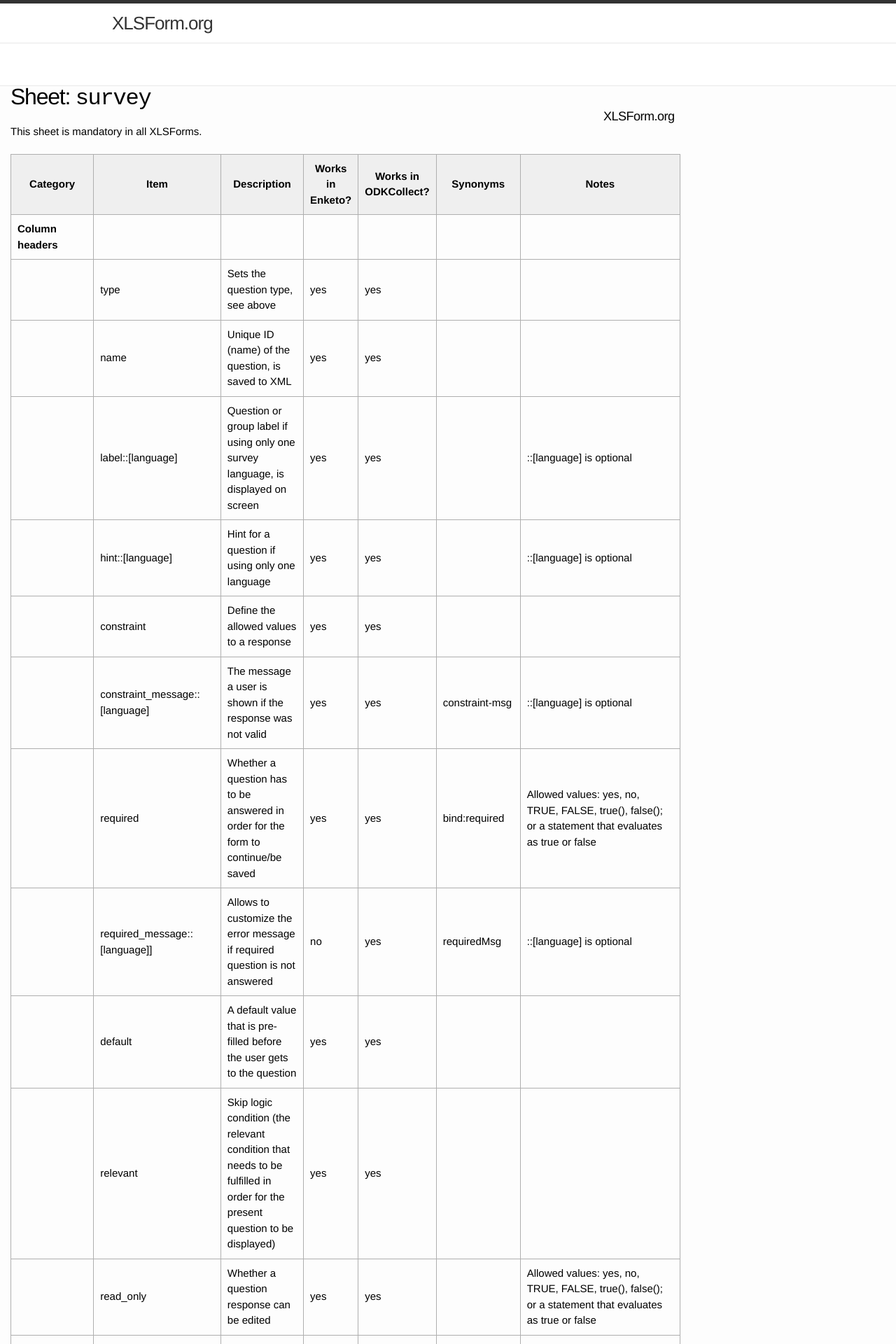
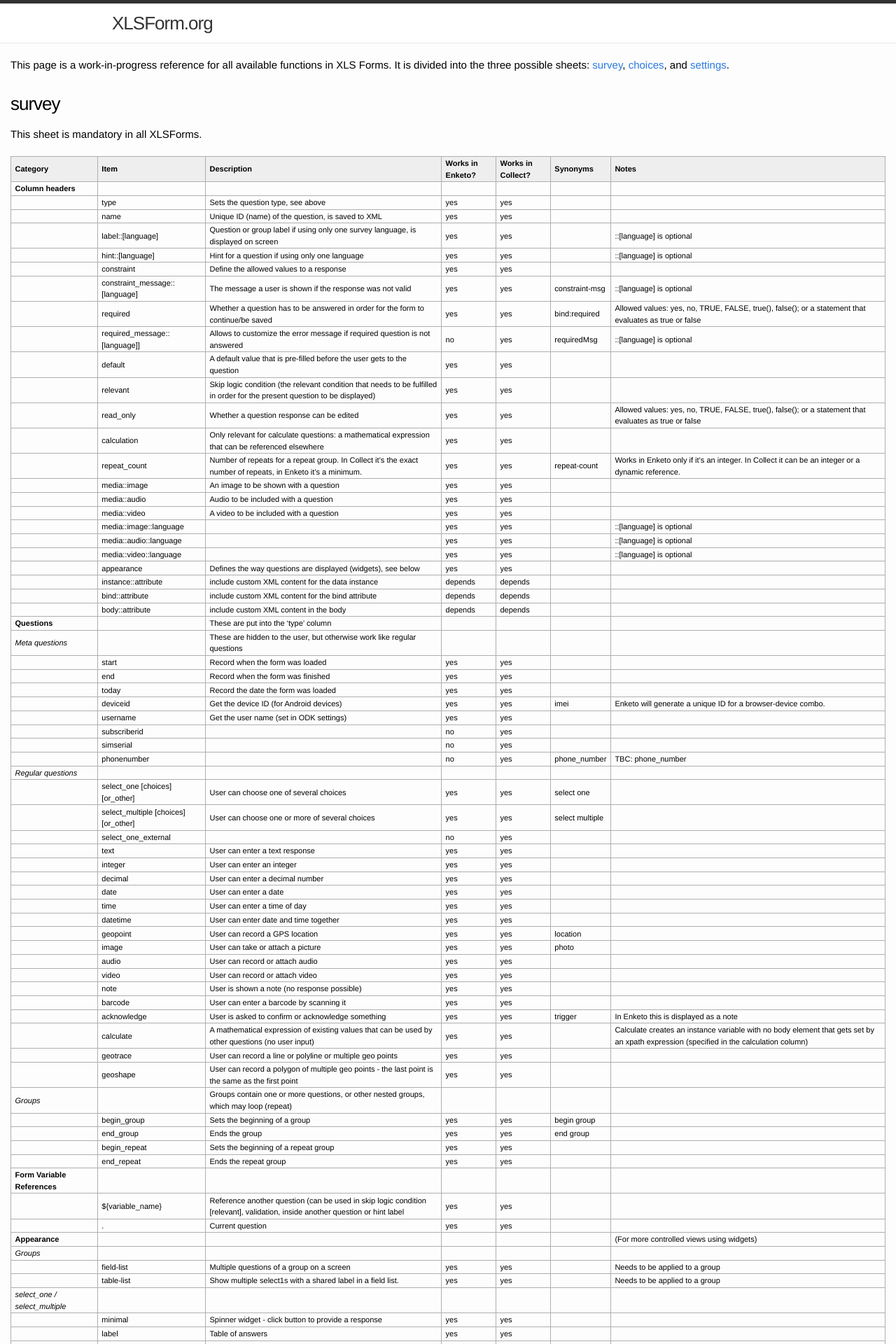
Before and after one commit to XLSForm/xlsform.github.io, a Jekyll site: the page built from ref-table.md, in a window 1280 px wide. Shown: the top 1920 px of the page at 70% size. Built offline with Jekyll 4.4.1, drawn with Linux system fonts in a browser that asks for light colours; nearby versions of some CDN libraries; some of the changed text lies outside the part shown.

Commit message:
css and template updates

```diff
--- a/_includes/xlsform-reference-table.md
+++ b/_includes/xlsform-reference-table.md
@@ -1,8 +1,9 @@
-## Sheet: `survey`
+This page is a work-in-progress reference for all available functions in XLS Forms. It is divided into the three possible sheets: [survey](#survey), [choices](#choices), and [settings](#settings).
+
+### <a name="survey"></a>survey
 This sheet is mandatory in all XLSForms.
 
-| Category                           	| Item                                 	| Description                                                                                                                       	| Works in Enketo? 	| Works in ODKCollect? 	| Synonyms        	| Notes                                                                                                                                  	|
-|------------------------------------	|--------------------------------------	|-----------------------------------------------------------------------------------------------------------------------------------	|------------------	|----------------------	|-----------------	|----------------------------------------------------------------------------------------------------------------------------------------	|
+| Category                           	| Item                                 	| Description                                                                                                                       	| Works in Enketo? 	| Works in Collect? 	| Synonyms        	| Notes                                                                                                                                  	|
 | **Column headers**                 	|                                      	|                                                                                                                                   	|                  	|                      	|                 	|                                                                                                                                        	|
 |                                    	| type                                 	| Sets the question type, see above                                                                                                 	| yes              	| yes                  	|                 	|                                                                                                                                        	|
 |                                    	| name                                 	| Unique ID (name) of the question, is saved to XML                                                                                 	| yes              	| yes                  	|                 	|                                                                                                                                        	|
@@ -110,22 +111,20 @@ This sheet is mandatory in all XLSForms.
 |                                    	| count()                              	| Allows counting the number of repeat groups                                                                                       	| yes              	| yes                  	|                 	|                                                                                                                                        	|
 |                                    	| count-selected()                     	| Counts the number of responses to a select_multiple question                                                                      	| yes              	| yes                  	|                 	|                                                                                                                                        	|
 
-## Sheet: `choices`
+### <a name="choices"></a>choices
 The choices sheet is optional and only required if there are any select_one or select_multiple questions in the file.
 
-| Item                   	| Description                                                                                                                  	| Works in Enketo? 	| Works in ODK? 	| Synonyms          	| Notes                                            	|
-|------------------------	|------------------------------------------------------------------------------------------------------------------------------	|------------------	|---------------	|-------------------	|--------------------------------------------------	|
+| Item                   	| Description                                                                                                                  	| Works in Enketo? 	| Works in Collect? 	| Synonyms          	| Notes                                            	|
 | list name              	| A unique name for each set of choices                                                                                        	| yes              	| yes           	| list_name         	|                                                  	|
 | name                   	| ID (name) of the specific choice, will be saved to XML                                                                       	| yes              	| yes           	|                   	|                                                  	|
 | label::[language]      	| Choice label, will be displayed on screen. Allows adding a translation of choice labels, showing [language] in the interface 	| yes              	| yes           	| label::[language] 	|                                                  	|
 | media                  	|                                                                                                                              	| yes              	| yes           	|                   	| optional                                         	|
 | [filter_category_name] 	| Allows setting a specific parent category for choice filters (cascading questions)                                           	| yes              	| yes           	|                   	| Column name is specified by user, e.g. 'country' 	|
 
-## Sheet: `settings`
+### <a name="settings"></a>settings
 The settings sheet and all of its items are optional.
 
-| Item                	| Description                                                                    	| Works in Enketo? 	| Works in ODK? 	| Synonyms 	| Notes                                                     	|
-|---------------------	|--------------------------------------------------------------------------------	|------------------	|---------------	|----------	|-----------------------------------------------------------	|
+| Item                	| Description                                                                    	| Works in Enketo? 	| Works in Collect? 	| Synonyms 	| Notes                                                     	|
 | form_title          	| Title displayed at beginning of form, in form list                             	| yes              	| yes           	|          	| if missing assigned to form_id                            	|
 | form_id             	| ID used in the XML and often needs to be unique                                	| yes              	| yes           	|          	| If missing assigned to xls name                           	|
 | public_key          	| Key required for encrypted forms                                               	| no               	| yes           	|          	|                                                           	|
--- /dev/null
+++ b/_layouts/fullpage.html
@@ -0,0 +1,21 @@
+<!DOCTYPE html>
+<html>
+
+  {% include head.html %}
+
+    <body class="fullpage">
+
+    {% include header.html %}
+
+    <div class="post-content">
+      <div class="wrap">
+        <article class="post-content">
+      {{ content }}
+      </article>
+      </div>
+    </div>
+
+    {% include footer.html %}
+
+    </body>
+</html>
--- a/css/main.css
+++ b/css/main.css
@@ -29,12 +29,23 @@ table{
     padding:0!important;
     border-collapse:collapse;
 }
+.fullpage table {
+  max-width: 1600px;
+}
 table tr th{
     background:#EFEFEF;
 }
 table tr th, table tr td{
     border:1px solid #AFAFAF;
     padding:0.6em;
+}
+.fullpage table tr th, table tr td{
+    padding:0.1em 0.5em;
+    font-size: 11px;
+}
+.fullpage table tr:first-child td {
+    background-color: #eeeeee;
+    font-weight: bold;
 }
 .cleafix:before, .clearfix:after{
     content:""; display:table;
@@ -54,6 +65,10 @@ table tr th, table tr td{
   width:65%;
 }
 
+.fullpage .wrap {
+  width:auto;
+  float:none;
+}
 .sidenav{
     clear:both;
     float:left;
```
Also changed, not shown: ref-table.md (+1 -1 lines).
